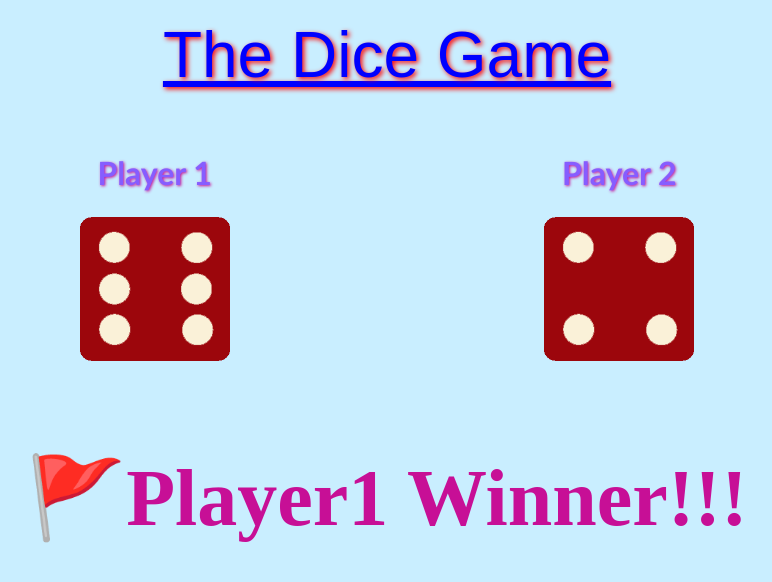
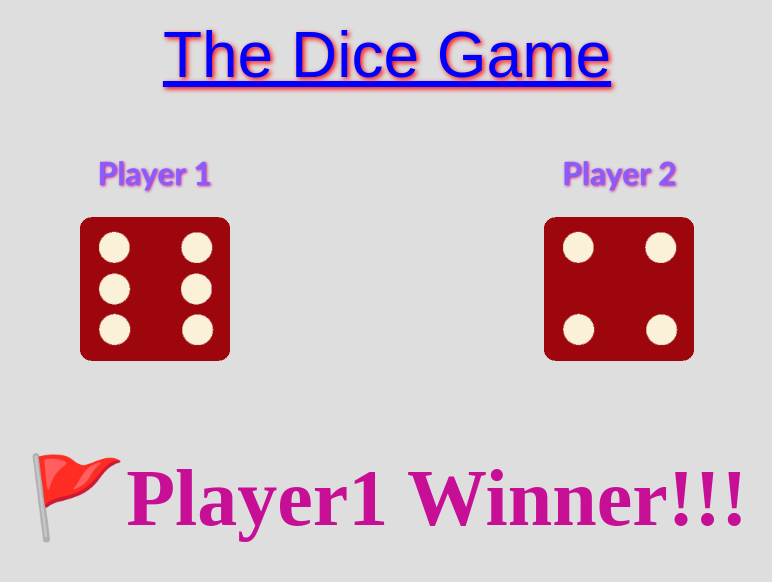
Before and after one commit to anurag6387/dice, a plain HTML site: page index.html in a window 1280 px wide. Shown: the whole page, without its empty margins (253-1025 px from the left). Drawn offline with Linux system fonts and the light colour scheme.

Commit message:
Update styles.css

```diff
--- a/styles.css
+++ b/styles.css
@@ -1,5 +1,5 @@
 body{
-    background: #C9EEFF;
+    background: #dedede;
     padding: 10px;
 }
 
```
